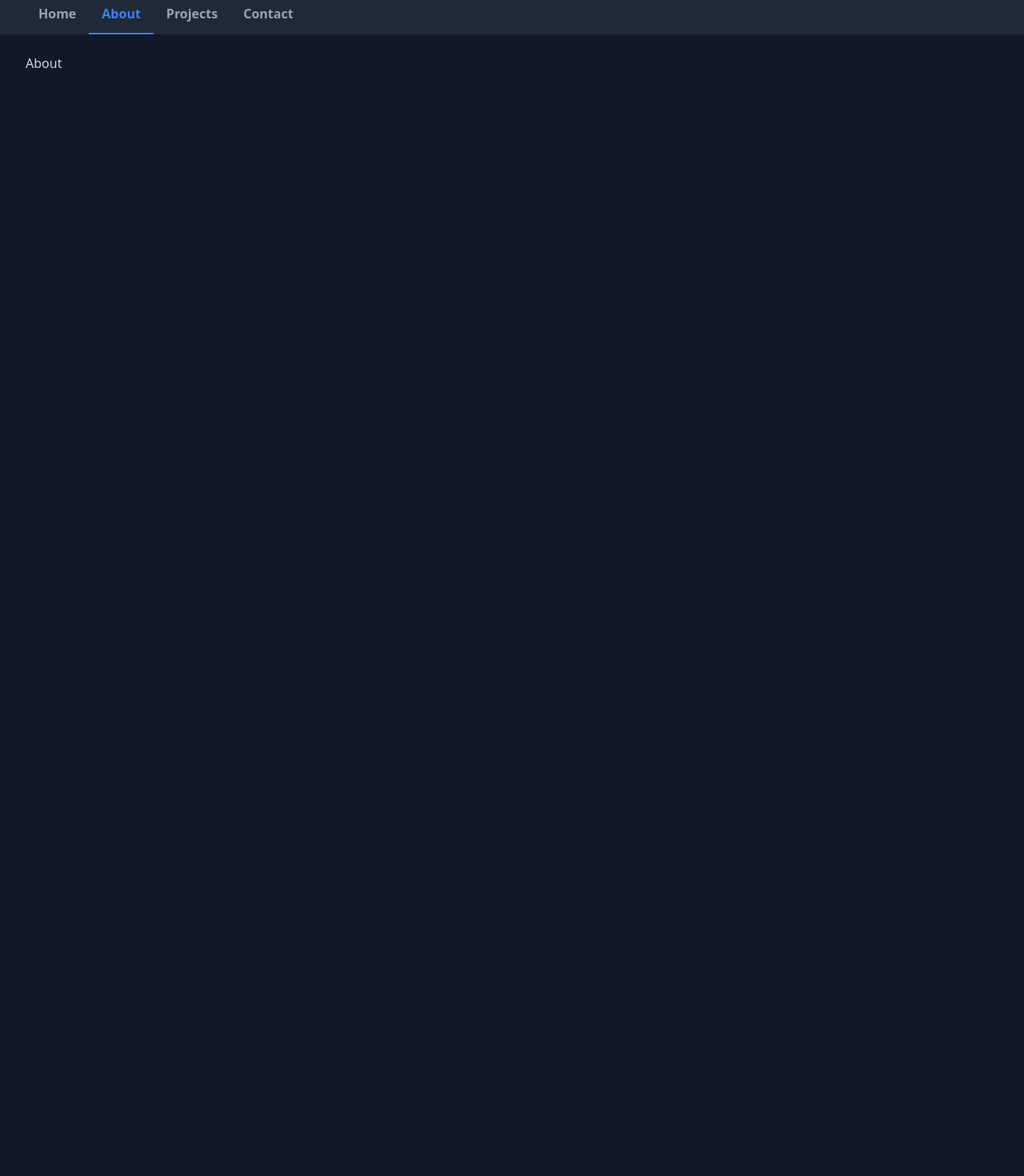
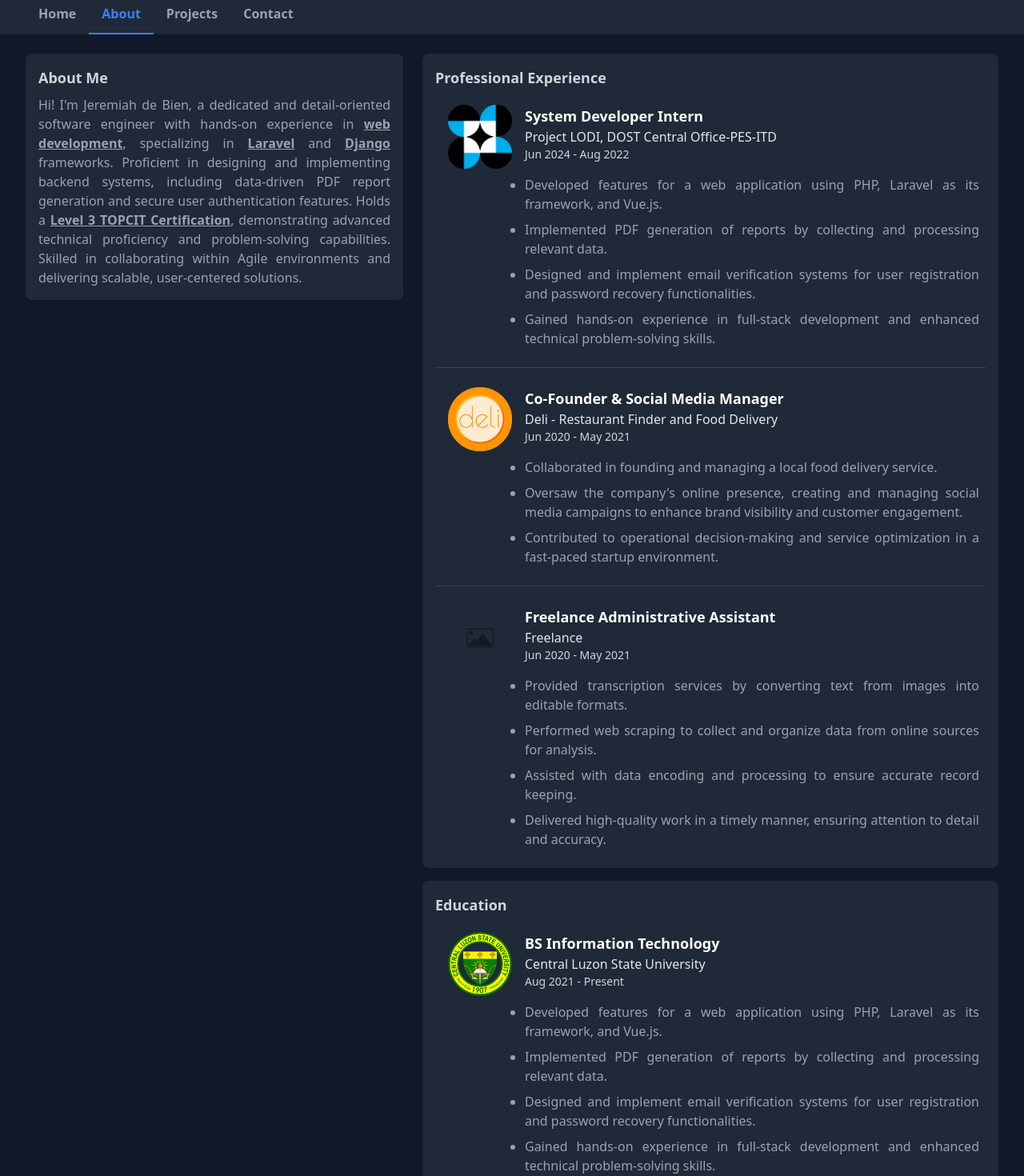
Before and after one commit to jeremdebien/portfolio, a React (Vite) app: page /portfolio/about in a window 1280 px wide. Shown: the part 560-2030 px from the top of the page at 80% size. Before the commit the page ends 800 px from the top, so only its background shows below. Built offline with nearby package versions, Linux system fonts and the light colour scheme.

Commit message:
Added info on about page

```diff
--- a/src/pages/About.tsx
+++ b/src/pages/About.tsx
@@ -1,10 +1,101 @@
-import React from "react";
 import Header from "../components/Header";
+import Container from "../components/Container";
+import WorkExperience from "../components/WorkExperience";
+
+import dost from "../assets/images/dost.png";
+import deli from "../assets/images/deli.png";
+import clsu from "../assets/images/clsu.png";
+import placeholder from "../assets/images/placeholder.png";
 
 const About = () => {
     return (
-        <Header>
-            <h1> About </h1>
+        <Header className="grid-cols-1 gap-6 px-8 md:grid-cols-5">
+            <div className="md:col-span-2">
+                <Container>
+                    <h2 className="mb-2 text-lg font-bold">About Me</h2>
+                    <p className="text-justify text-gray-400">
+                        Hi! I'm Jeremiah de Bien, a dedicated and
+                        detail-oriented software engineer with hands-on
+                        experience in{" "}
+                        <b className="underline">web development</b>,
+                        specializing in <b className="underline">Laravel</b> and{" "}
+                        <b className="underline">Django</b> frameworks.
+                        Proficient in designing and implementing backend
+                        systems, including data-driven PDF report generation and
+                        secure user authentication features. Holds a{" "}
+                        <b className="underline">
+                            Level 3 TOPCIT Certification
+                        </b>
+                        , demonstrating advanced technical proficiency and
+                        problem-solving capabilities. Skilled in collaborating
+                        within Agile environments and delivering scalable,
+                        user-centered solutions.
+                    </p>
+                </Container>
+            </div>
+            <div className="md:col-span-3">
+                <Container>
+                    <h2 className="mb-3 text-lg font-bold">
+                        Professional Experience
+                    </h2>
+                    <div className="space-y-4">
+                        <WorkExperience
+                            company="Project LODI, DOST Central Office-PES-ITD"
+                            logoUrl={dost}
+                            position="System Developer Intern"
+                            duration="Jun 2024 - Aug 2022"
+                            responsibilities={[
+                                "Developed features for a web application using PHP, Laravel as its framework, and Vue.js.",
+                                "Implemented PDF generation of reports by collecting and processing relevant data.",
+                                "Designed and implement email verification systems for user registration and password recovery functionalities.",
+                                "Gained hands-on experience in full-stack development and enhanced technical problem-solving skills.",
+                            ]}
+                        />
+                        <hr className="mt-6 border-t border-gray-700" />
+                        <WorkExperience
+                            company="Deli - Restaurant Finder and Food Delivery"
+                            logoUrl={deli}
+                            position="Co-Founder & Social Media Manager"
+                            duration="Jun 2020 - May 2021"
+                            responsibilities={[
+                                "Collaborated in founding and managing a local food delivery service.",
+                                "Oversaw the company's online presence, creating and managing social media campaigns to enhance brand visibility and customer engagement.",
+                                "Contributed to operational decision-making and service optimization in a fast-paced startup environment.",
+                            ]}
+                        />
+                        <hr className="mt-6 border-t border-gray-700" />
+                        <WorkExperience
+                            company="Freelance"
+                            logoUrl={placeholder}
+                            position="Freelance Administrative Assistant"
+                            duration="Jun 2020 - May 2021"
+                            responsibilities={[
+                                "Provided transcription services by converting text from images into editable formats.",
+                                "Performed web scraping to collect and organize data from online sources for analysis.",
+                                "Assisted with data encoding and processing to ensure accurate record keeping.",
+                                "Delivered high-quality work in a timely manner, ensuring attention to detail and accuracy.",
+                            ]}
+                        />
+                    </div>
+                </Container>
+                <Container className="mt-4">
+                    <h2 className="mb-3 text-lg font-bold">Education</h2>
+                    <div className="space-y-4">
+                        <WorkExperience
+                            company="Central Luzon State University"
+                            logoUrl={clsu}
+                            position="BS Information Technology"
+                            duration="Aug 2021 - Present"
+                            responsibilities={[
+                                "Developed features for a web application using PHP, Laravel as its framework, and Vue.js.",
+                                "Implemented PDF generation of reports by collecting and processing relevant data.",
+                                "Designed and implement email verification systems for user registration and password recovery functionalities.",
+                                "Gained hands-on experience in full-stack development and enhanced technical problem-solving skills.",
+                            ]}
+                        />
+                    </div>
+                </Container>
+            </div>
         </Header>
     );
 };
```
Also changed, not shown: src/assets/images/clsu.png (added).
